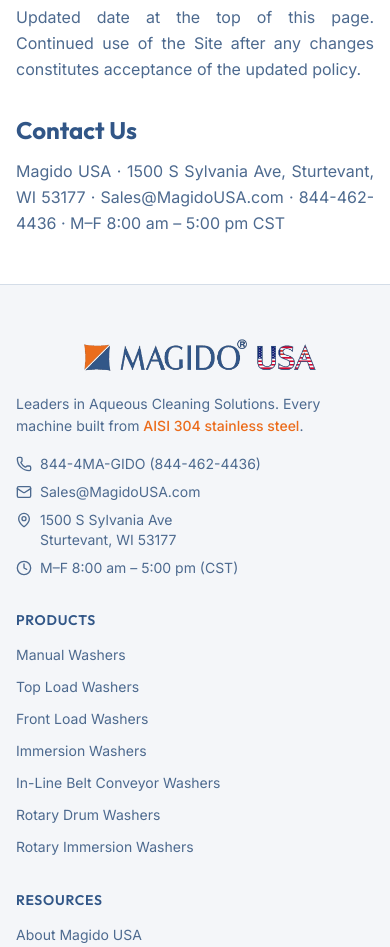
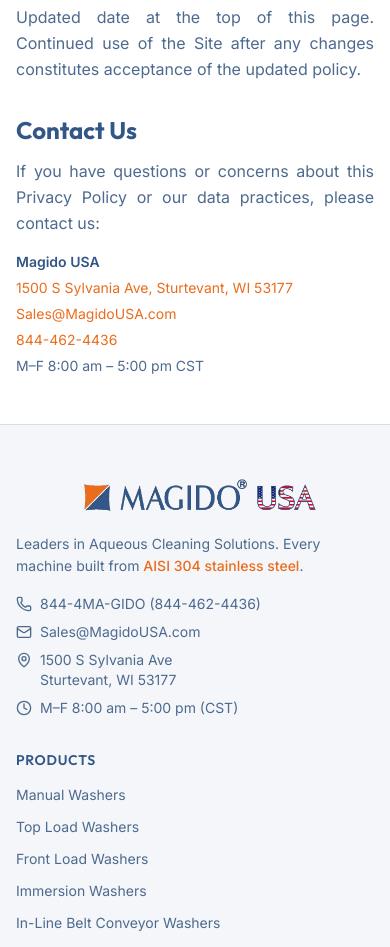
Before and after one commit to JasonBee99/MagidoUSA, a Next.js app: page /privacy-policy in a window 390 px wide. Shown: the part 3228-4175 px from the top of the page. Built offline with nearby package versions, Linux system fonts and the light colour scheme.

Commit message:
Phase 24: privacy policy — hyperlink phone, email, address in contact section

```diff
--- a/src/app/privacy-policy/page.tsx
+++ b/src/app/privacy-policy/page.tsx
@@ -50,6 +50,32 @@ export default function PrivacyPolicyPage() {
               {section.paragraphs.map((p, i) => (
                 <p key={i} className="mt-3 text-justify">{p}</p>
               ))}
+              {'contact' in section && section.contact && (
+                <div className="mt-4 space-y-1.5 text-sm">
+                  <p className="font-semibold text-[var(--color-text)]">{section.contact.company}</p>
+                  <p>
+                    <a
+                      href={section.contact.addressUrl}
+                      target="_blank"
+                      rel="noopener noreferrer"
+                      className="text-magido-orange hover:text-magido-blue"
+                    >
+                      {section.contact.addressText}
+                    </a>
+                  </p>
+                  <p>
+                    <a href={`mailto:${section.contact.email}`} className="text-magido-orange hover:text-magido-blue">
+                      {section.contact.email}
+                    </a>
+                  </p>
+                  <p>
+                    <a href="tel:8444624436" className="text-magido-orange hover:text-magido-blue">
+                      {section.contact.phone}
+                    </a>
+                  </p>
+                  <p>{section.contact.hours}</p>
+                </div>
+              )}
             </section>
           ))}
         </div>
--- a/src/data/privacy-policy.ts
+++ b/src/data/privacy-policy.ts
@@ -71,8 +71,16 @@ export const privacyPolicyData = {
     {
       heading: 'Contact Us',
       paragraphs: [
-        'Magido USA · 1500 S Sylvania Ave, Sturtevant, WI 53177 · Sales@MagidoUSA.com · 844-462-4436 · M–F 8:00 am – 5:00 pm CST',
+        'If you have questions or concerns about this Privacy Policy or our data practices, please contact us:',
       ],
+      contact: {
+        company: 'Magido USA',
+        addressText: '1500 S Sylvania Ave, Sturtevant, WI 53177',
+        addressUrl: 'https://www.google.com/maps/place/1500+S+Sylvania+Ave,+Sturtevant,+WI+53177/@42.924813,-88.6008321,368780m/data=!3m1!1e3!4m6!3m5!1s0x88056f17a8348f5f:0xa12292fcce87ef08!8m2!3d42.7166028!4d-87.9552287!16s%2Fg%2F11b8v54lgx?entry=ttu&g_ep=EgoyMDI2MDMxOC4xIKXMDSoASAFQAw%3D%3D',
+        email: 'Sales@MagidoUSA.com',
+        phone: '844-462-4436',
+        hours: 'M–F 8:00 am – 5:00 pm CST',
+      },
     },
   ],
 };
```
